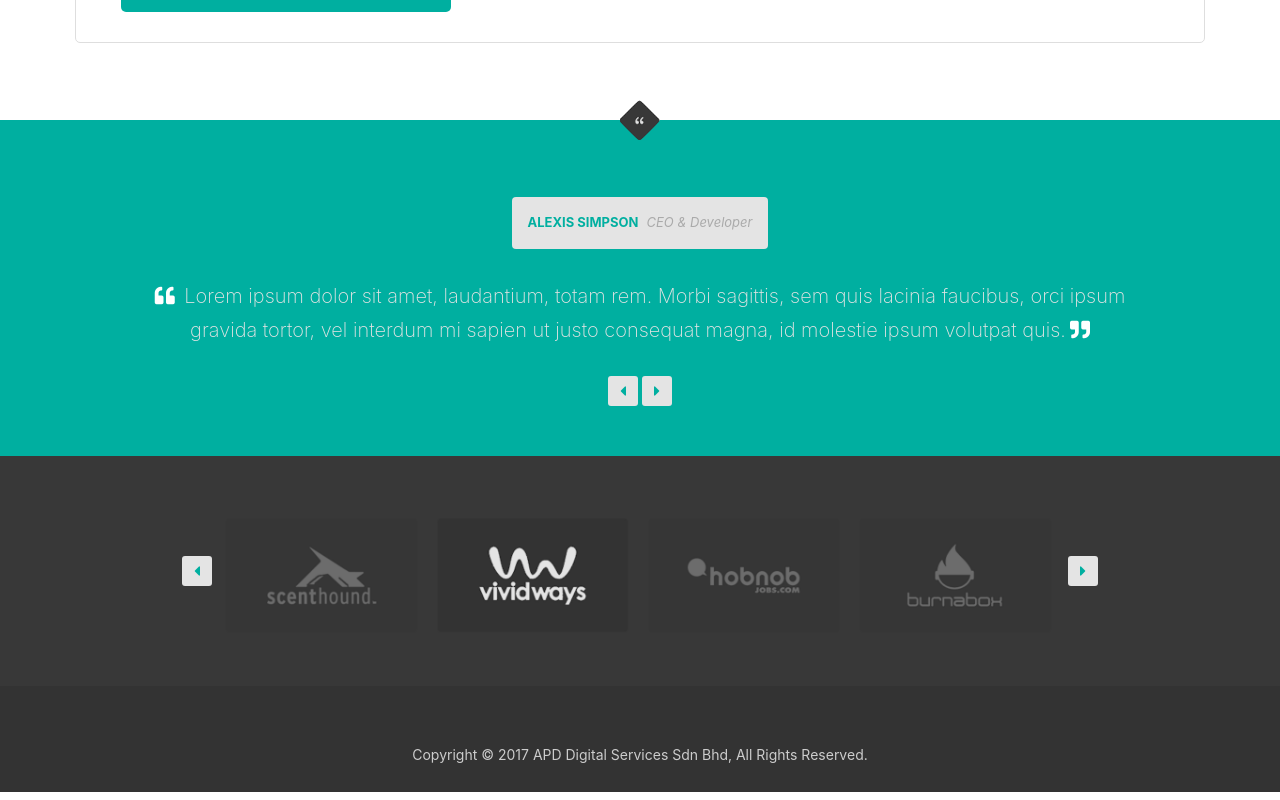
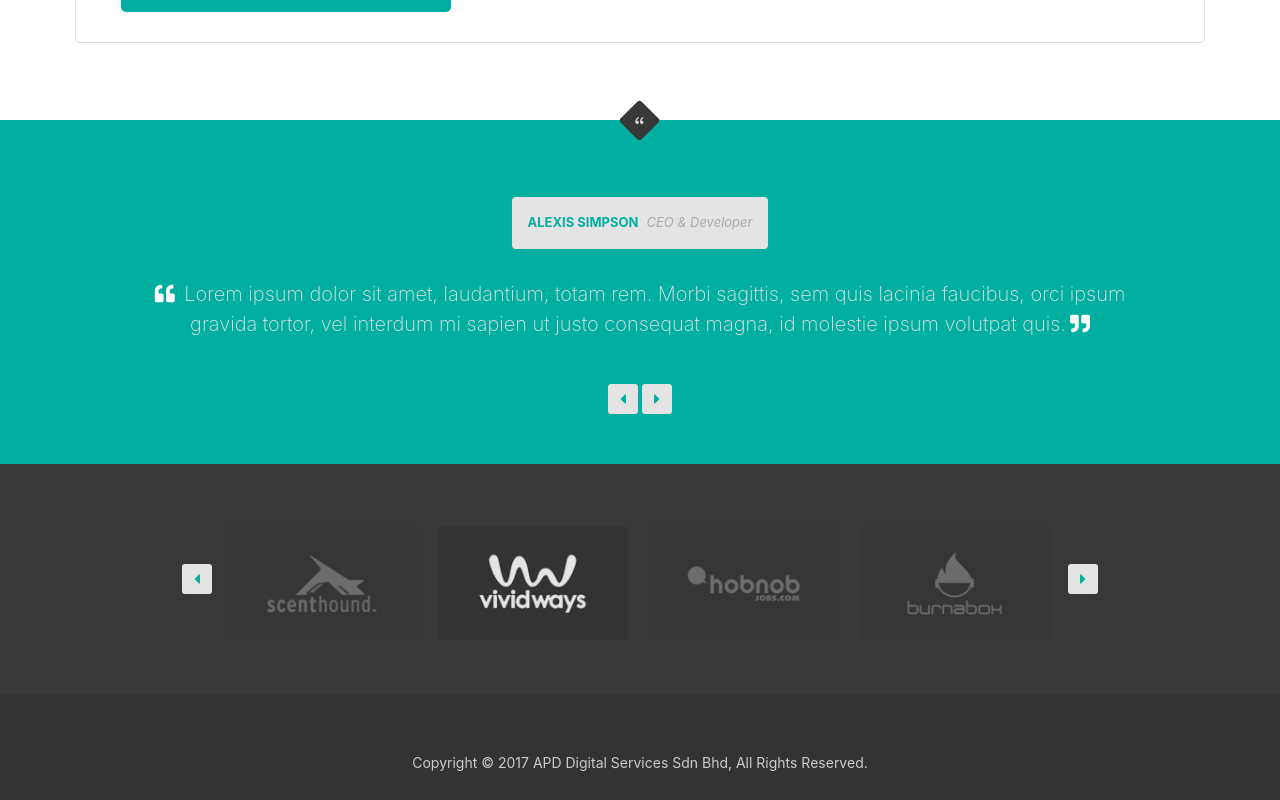
Before and after one commit to gusterwoei/gops-demo, a Next.js app: page / in a window 1280 px wide. Shown: the part 3670-4470 px from the top of the page. Built offline with nearby package versions, Linux system fonts and the light colour scheme; no server answers; the database is empty.

Commit message:
bug fixes on ui

```diff
--- a/src/components/testimony-section.jsx
+++ b/src/components/testimony-section.jsx
@@ -74,8 +74,8 @@ export default class TestimonySection extends Component {
 
                                         {/* testimony say */}
                                         <div style={{
+                                            // lineHeight: '34px',
                                             fontSize: '20px',
-                                            lineHeight: '34px',
                                             fontWeight: 200,
                                             marginTop: '30px',
                                             maxWidth: '1129px',
@@ -94,7 +94,7 @@ export default class TestimonySection extends Component {
                     </div>
 
                     {/* view pager navigation */}
-                    <div className='row justify-content-center' style={{ margin: '0px' }}>
+                    <div className='row justify-content-center mt-2' style={{ margin: '0px' }}>
                         <PagerButton
                             className='mr-1'
                             left={true}
```
